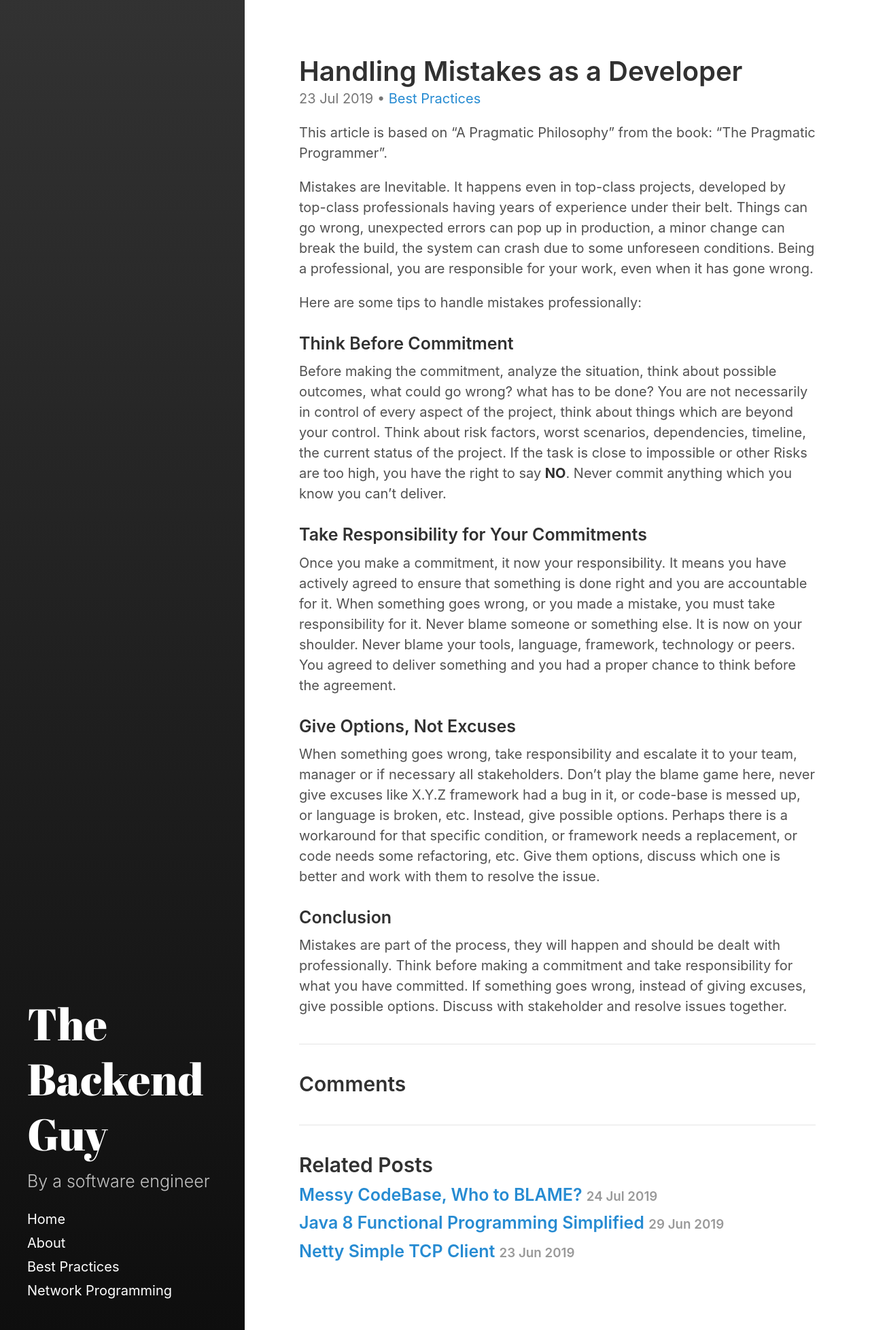
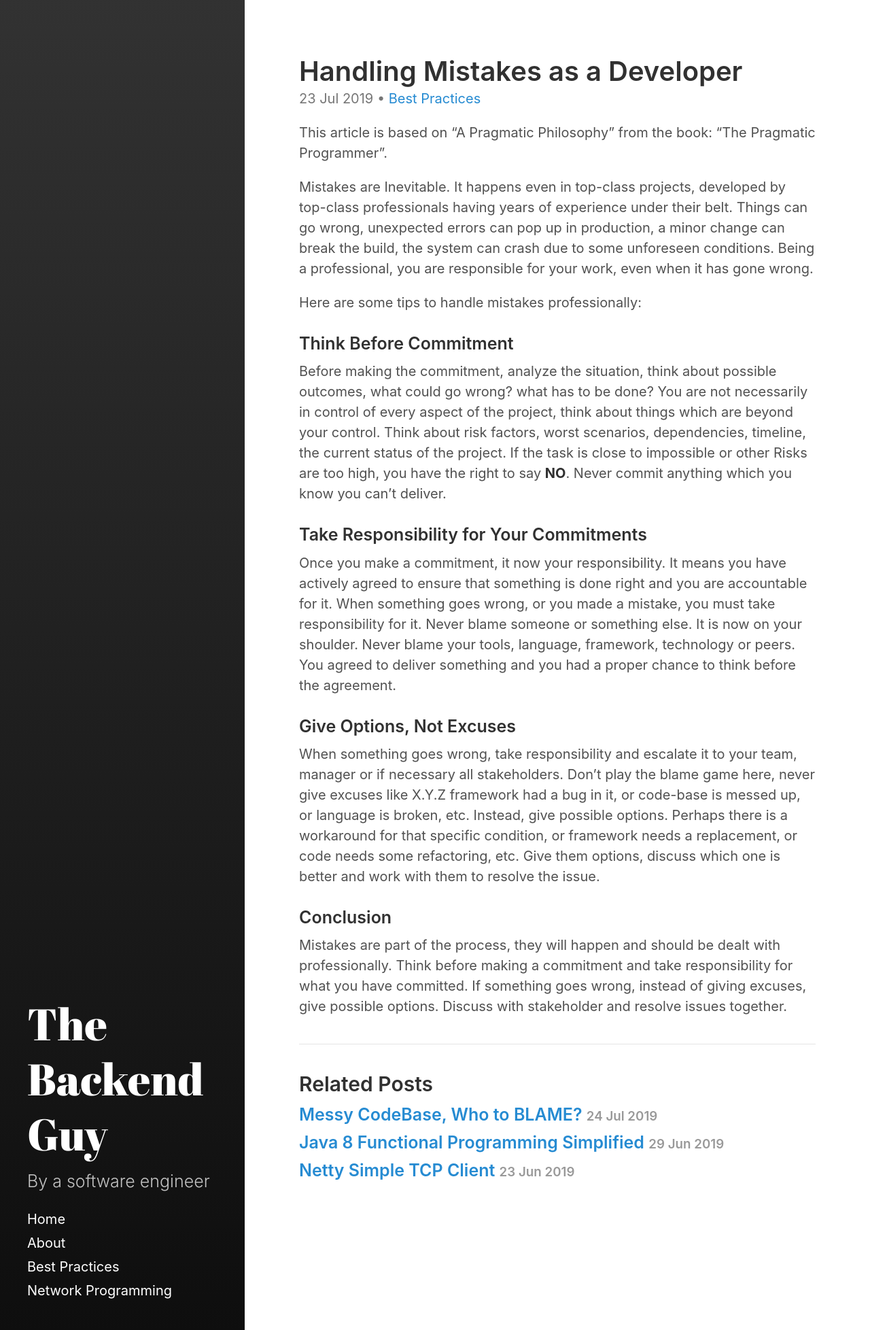
Before and after one commit to ashertoqeer/thebackendguy.com, a Jekyll site: the page built from _posts/2019-07-23-handling-mistakes-as-a-developer.md, in a window 1280 px wide. Shown: the whole page at 68% size. Built offline with Jekyll 4.4.1, drawn with Linux system fonts in a browser that asks for light colours.

Commit message:
update readme and disable comments

```diff
--- a/_layouts/post.html
+++ b/_layouts/post.html
@@ -13,6 +13,6 @@ layout: default
     {% include post-tags.html post=page %}
   </div>
 
-  {% include comments.html %}
+  <!--{% include comments.html %} -->
   {% include related_posts.html %}
 </div>
```
Also changed, not shown: README.md.
